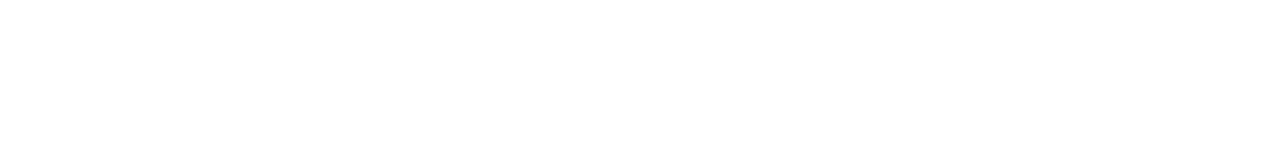
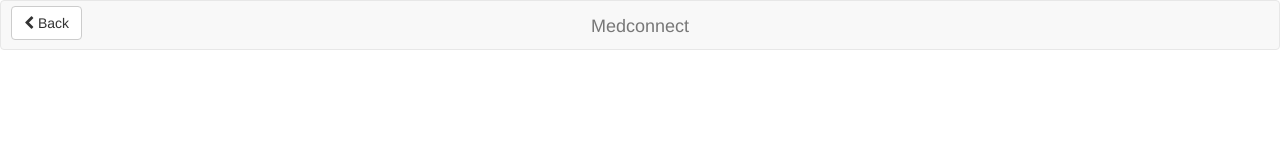
Before and after one commit to tannerwj/medconnect, a website: page public/views/index.html in a window 1280 px wide. Drawn offline with Linux system fonts and the light colour scheme.

Commit message:
Added nav bar with go back button

```diff
--- a/public/css/styles.css
+++ b/public/css/styles.css
@@ -2,6 +2,20 @@ body {
   font-size: 12px;
   /*padding-top:15px;*/
 }
+
+.navbar-brand
+{
+    position: absolute;
+    width: 100%;
+    left: 0;
+    text-align: center;
+    margin: auto;
+    padding : 10px 15px;
+}
+
+
+
+/*login*/
 .main {
   max-width: 320px;
   margin: 0 auto;
@@ -35,7 +49,7 @@ h1 {
   text-align: center;
   line-height: 300%;
 }
-
+/*form*/
 .form-horizontal .form-group {
   margin-right:0;
   margin-left:0;
--- a/public/js/app.js
+++ b/public/js/app.js
@@ -1,4 +1,11 @@
 var medconnect = angular.module('medconnect', ['mcPatient', 'mcDoctor', 'mcAdmin','ngRoute', 'ngMessages', 'ui.bootstrap']);
+
+medconnect.run(['$window', '$rootScope',
+function ($window ,  $rootScope) {
+  $rootScope.goBack = function(){
+    $window.history.back();
+  }
+}]);
 
 medconnect.config(['$routeProvider', '$locationProvider',
   function($routeProvider, $locationProvider) {
--- a/public/views/index.html
+++ b/public/views/index.html
@@ -13,6 +13,16 @@
 		<link href="/css/styles.css" rel="stylesheet">
 	</head>
 	<body>
+		<nav class="navbar navbar-default btn-sm" role="navigation">
+		  <a class="navbar-brand" ng-href="/">Medconnect</a>
+		    <ul class="nav navbar-nav navbar-left">
+		        <li>
+							<button type="button" class="btn btn-default" ng-click="goBack();">
+								<i class="fa fa-chevron-left"></i> Back
+						</button>
+					</li>
+		    </ul>
+		</nav>
 		<div class="container">
 			<div class="row">
 	  		<div ng-view></div>
```
